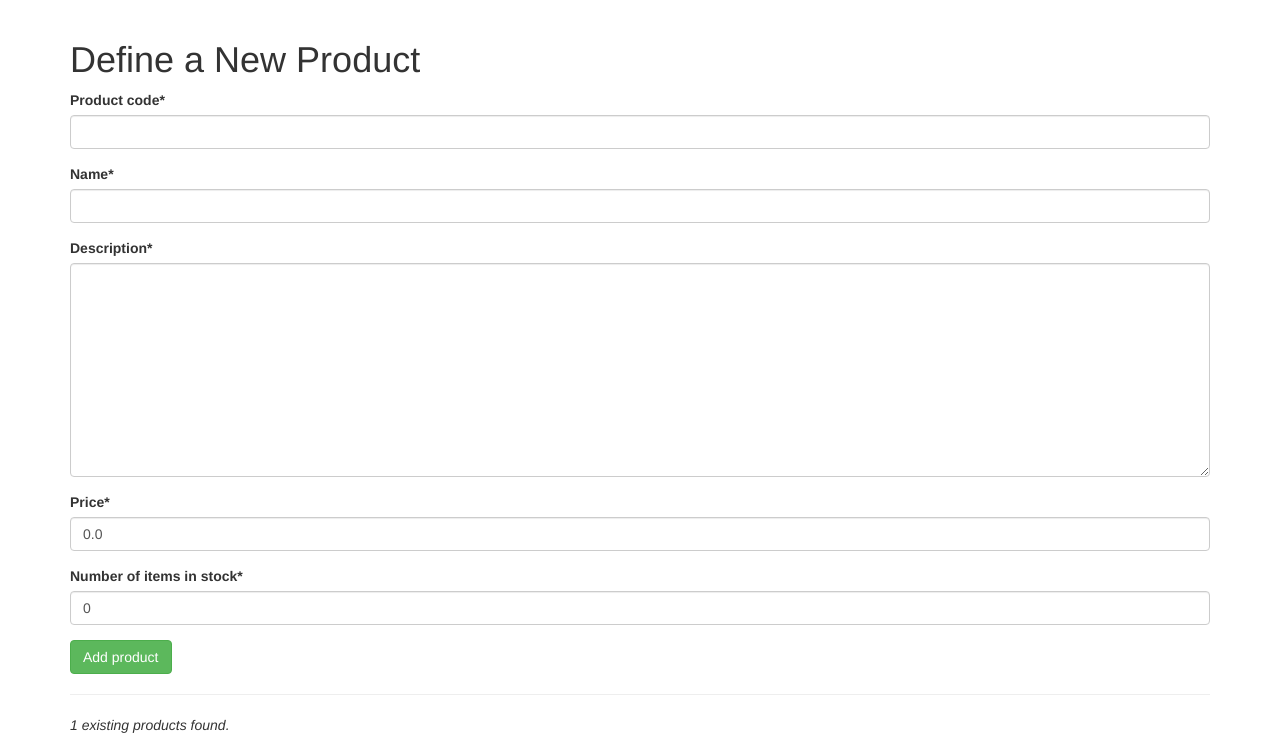
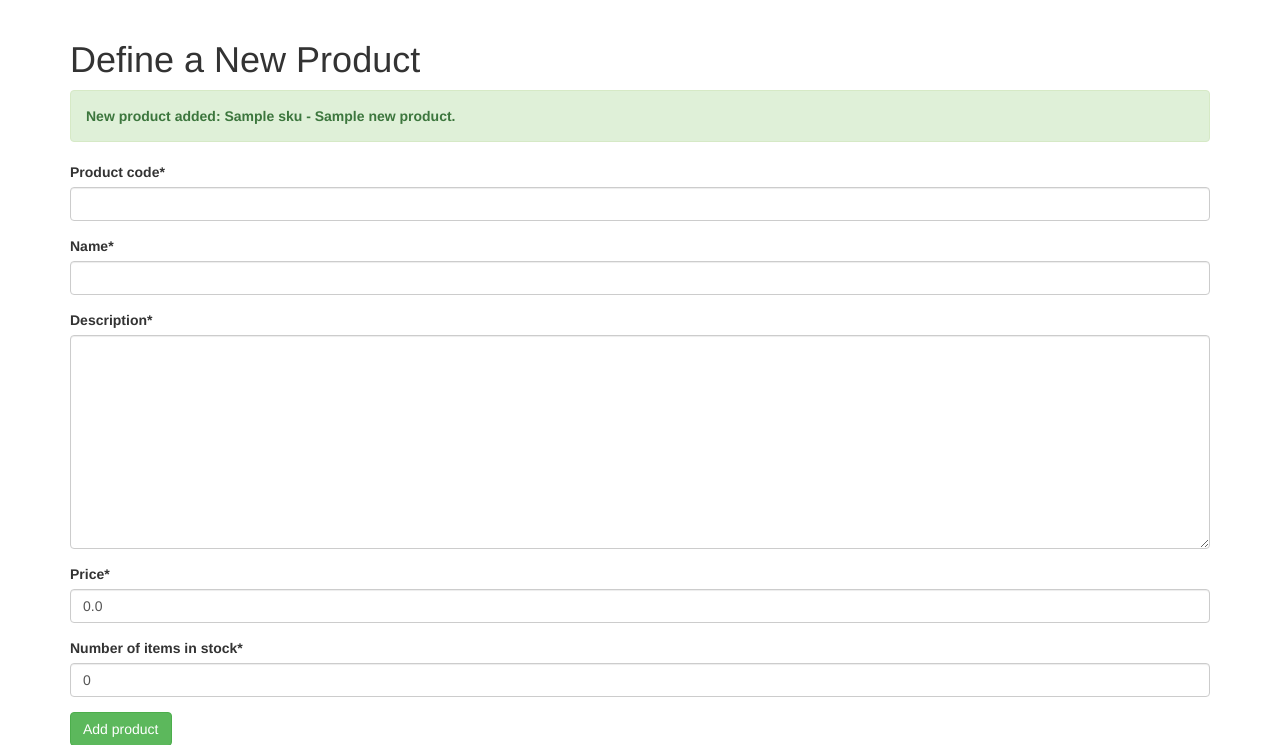
Before and after one commit to drjustigious/snake-oil-webshop, a Django app: template snakeoil_webshop/templates/product_management.html in a window 1280 px wide. Shown: the part 51-796 px from the top of the page. Run offline with Django 3.2, Linux system fonts and the light colour scheme; tables that the repository leaves empty hold one stand-in row (values such as "Sample post"); the template is opened without the code that fills it: values that come from a table or form of the project are taken from there, most other values are stand-ins (such as "Sample title", 1, 10 or a date in 2020); some libraries are stand-ins or nearby versions.

Commit message:
Highlight creation of product and selected nav tab

```diff
--- a/snakeoil_webshop/templates/base.html
+++ b/snakeoil_webshop/templates/base.html
@@ -24,13 +24,13 @@
         <a href="{% url 'shop' %}"><span class="glyphicon glyphicon-home"></span> Shop</a>
       </li>
       {% if perms.snakeoil_webshop.add_product %}
-        <li>
+        <li {% if active_view == "PRODUCT_MANAGEMENT" %} class="active" {% endif %}>
             <a href="{% url 'product-management' %}"><span class="glyphicon glyphicon-equalizer"></span> Product management</a>
         </li>
       {% endif %}
     </ul>
     <ul class="nav navbar-nav navbar-right">
-        <li>
+        <li {% if active_view == "SHOPPING_CART" %} class="active" {% endif %}>
             <a id="shoppingCartNavLink" href="{% url 'shopping-cart' %}"><span class="glyphicon glyphicon-shopping-cart"></span>&nbsp;{{ shopping_cart_string|default:"0 items | 0.00 €" }}&nbsp;</a>
         </li>
       {% if user %}
--- a/snakeoil_webshop/templates/product_management.html
+++ b/snakeoil_webshop/templates/product_management.html
@@ -13,6 +13,11 @@
             <strong>There was an error. Please check your input where indicated.</strong>
         </div>
     {% endif %}
+    {% if new_product %}
+        <div class="alert alert-success">
+            <strong>New product added: {{ new_product.sku }} - {{ new_product.name }}.</strong>
+        </div>
+    {% endif %}
     <div>
         {% crispy form %}
     </div>
```
Also changed, not shown: snakeoil_webshop/views.py (+5 -4 lines).
